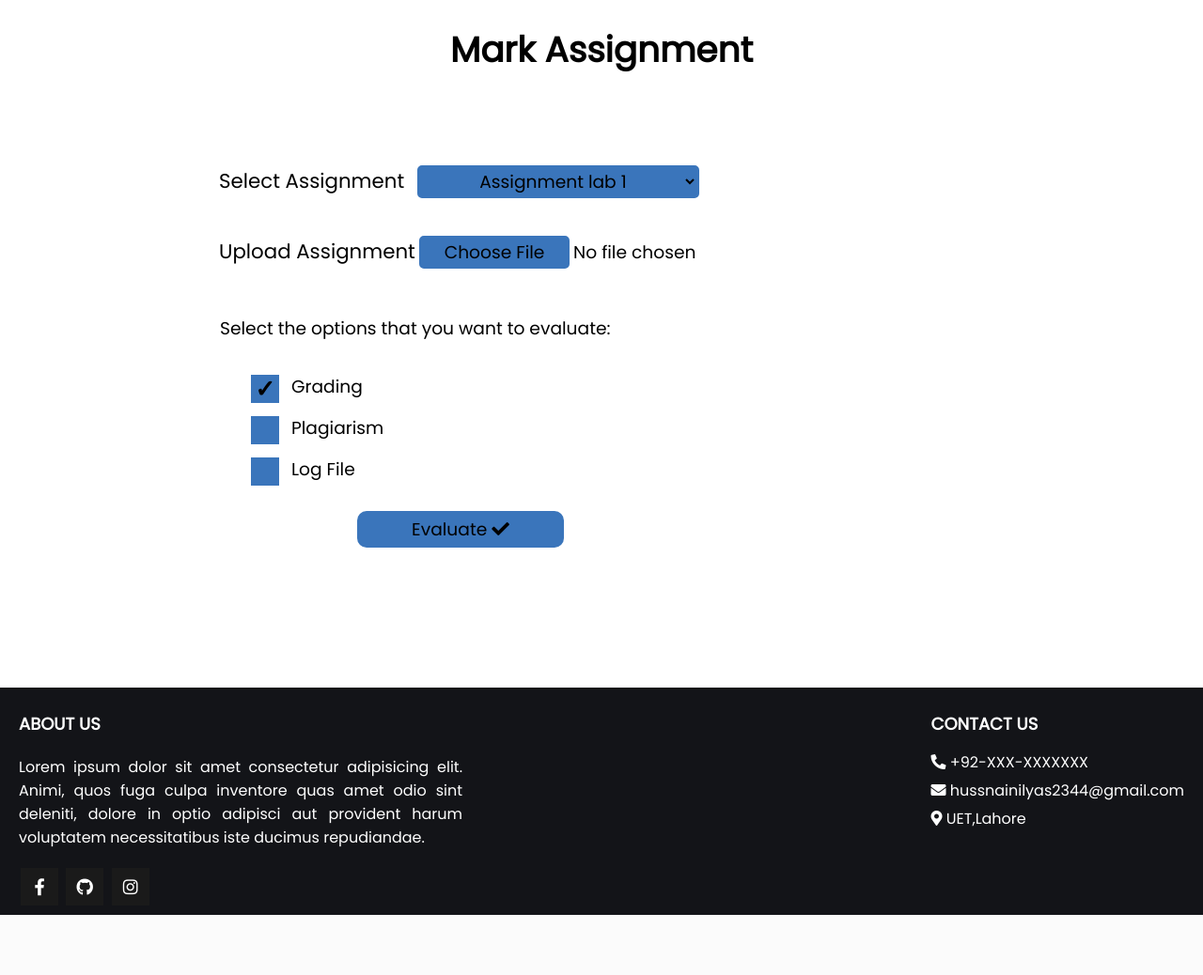
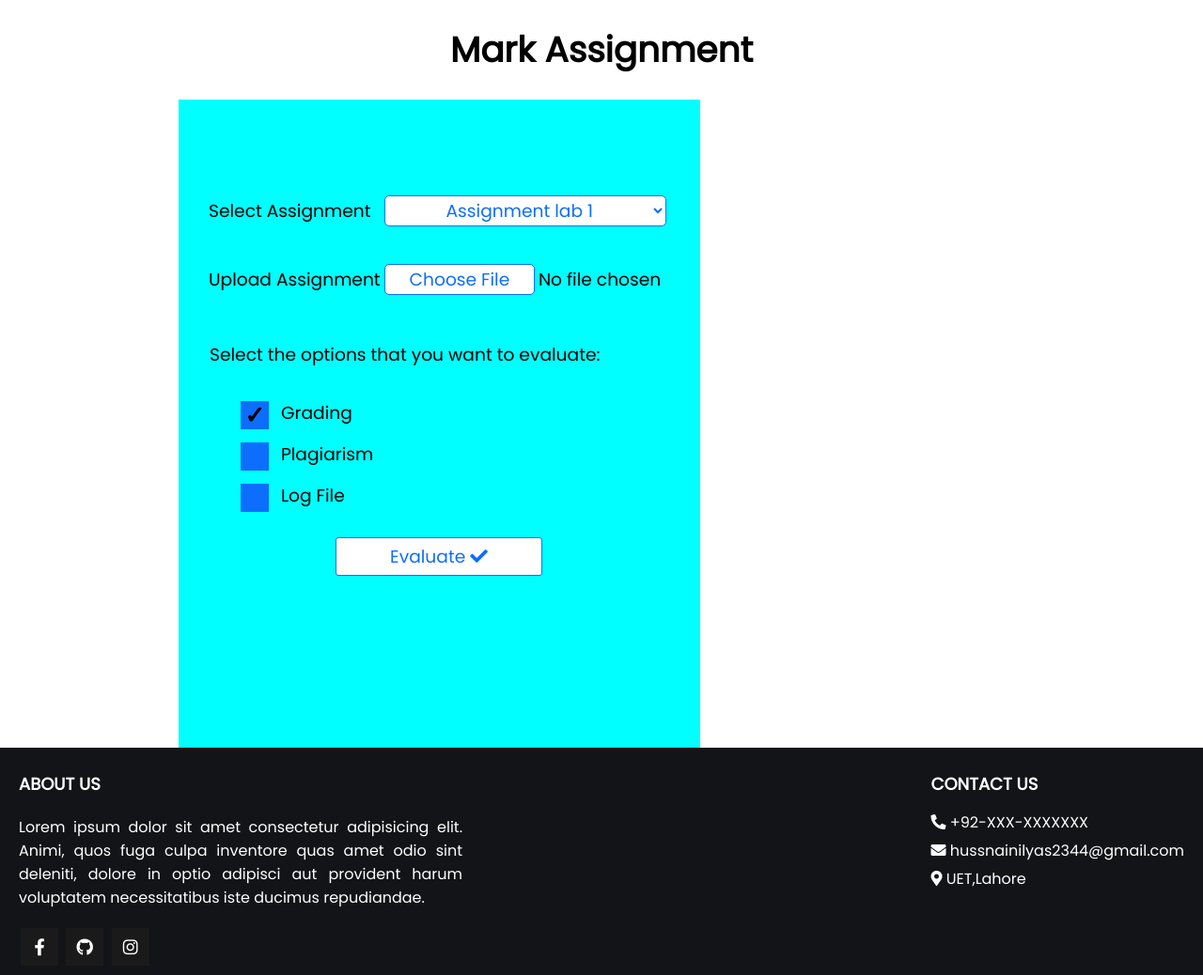
Before and after one commit to SE-19/autograding-of-cs-courses, a Flask app: page /mark_assignment in a window 1280 px wide. Shown: the part 67-1105 px from the top of the page at 94% size. Before the commit the page ends 1041 px from the top, so only its background shows below. Run offline with Flask 2, Linux system fonts and the light colour scheme; some libraries are stand-ins or nearby versions.

Commit message:
mark_assignment is responsive now

```diff
--- a/static/css/mark_assignment.css
+++ b/static/css/mark_assignment.css
@@ -6,20 +6,19 @@
     font-family: 'Poppins';
     font-size: 28pt;
 }
-
 .container {
     border: 0;
-    border-radius: 50px;
     user-select: none;
     margin-left: 190px;
-    width: 600px;
+    width: 555px;
+    padding: 2rem;
+    background-color:aqua;
 }
 .inside-container {
-    width: 514px;
-    margin-left: 43px;
+    width: 490px;
 }
 #select_assignment_lbl, #upload_assignment_lbl {
-    font-size: 16pt;
+    font-size: 14pt;
     font-family: 'Poppins';
 
 }
@@ -29,9 +28,9 @@
     padding: 1px 11px;
     width: 300px;
     text-align:center;
-    color: #000000;
-    background: #3A75BB;
-    border: 2px solid #3A75BB;
+    color: #0d6efd;
+    background: #ffffff;
+    border: 1px solid #0d6efd;
     cursor: pointer;
     border-radius: 5px;
     font-family: 'Poppins';
@@ -41,10 +40,11 @@
 .select_assignment:focus,
 #choose::-webkit-file-upload-button:hover{
     outline: none;
-    border: 2px solid #7ca4d4;
+    color:#ffffff;
+    background-color: #0d6efd;
 }
 .select_assignment option{
-    border: 2px solid #3A75BB;
+    border: 2px solid #0d6efd;
 }
 #choose{
     margin-top: 40px;
@@ -54,13 +54,18 @@
     font-family: 'Poppins';
 }
 #choose::-webkit-file-upload-button{
-    border: 2px solid #3A75BB;
+    border: 1px solid #0d6efd;
     border-radius: 5px;
     width: 160px;
     padding: 1px 11px;
-    background: #3A75BB;
+    color: #0d6efd;
+    background-color: #ffffff;
     font-size: 14pt;
     font-family: 'Poppins';
+}
+.check-line-text {
+    font-size: 14pt;
+    font-family: 'Poppins'
 }
 .checkboxes{
     margin-left: 30px;
@@ -69,7 +74,7 @@
 }
 .check-color:checked::after{
     animation: click-wave 0.5s;
-    background:#3A75BB;
+    background:#0d6efd;
     content: '';
     display: block;
     position: relative;
@@ -103,7 +108,7 @@
     height: 30px;
     width: 30px;
     transition: all 0.15s ease-out 0s;
-    background:#3A75BB;
+    background:#0d6efd;
     border: 0;
     color: #000000;
     cursor: pointer;
@@ -132,21 +137,70 @@
     padding: 5px 24px;
     font-size: 14pt;
     font-family: 'Poppins';
-    background-color:#3A75BB;
-    border: 0;
-    border-radius: 10px;
+    color: #0d6efd;
+    background-color:#ffffff;
+    border: 1px solid #0d6efd;
+    border-radius: 3px;
 }
 
 
 #evaluate:hover, #download:hover{
     cursor: pointer;
-    transform: scale(1.1);
-    box-shadow: 0px 0px 25px #194e8f;
+    background-color:#0d6efd;
+    color: #ffffff;
 }
 #evaluate:active, #download:active{
-    background-color:#194e8f;
+    transition: color .15s ease-in-out;
+    background-color:color .15s ease-in-out;
+    border-color: .15s ease-in-out;
+    box-shadow: .15s ease-in-out;
 }
 .d-btn {
-    text-align: center;
     visibility:hidden
 }
+@media (min-width: 650px) and (max-width: 950px ) {
+    .container {
+      margin: auto;
+    }
+}
+@media (min-width: 0px) and (max-width: 650px ) {
+    .inside-container{
+        width: 385px;
+        margin: auto;
+    }
+    .container {
+        width: 430px;
+        padding:1rem;
+        margin: auto;
+      }
+    #evaluate, #download {
+      font-size: 12pt;
+      width: 160px;
+    }
+    #select_assignment_lbl, #upload_assignment_lbl {
+        font-size: 12pt;
+    }
+    .select_assignment, #choose{
+        font-size: 12pt;
+        width: 220px;
+    }
+    #choose::-webkit-file-upload-button{
+        font-size: 11pt;
+        width: 100px;
+    }
+    .checkboxes, .check-line-text {
+        font-size: 12pt;
+    }
+    .check-color:checked::before {
+        font-size: 12pt;
+        width: 19px;
+        height: 19px;
+        line-height: 20px;
+    }
+    .check-color {
+        font-size: 12pt;
+        width: 19px;
+        height: 19px;
+        top: 8px;
+    }
+}
--- a/templates/mark_assignment.html
+++ b/templates/mark_assignment.html
@@ -4,11 +4,10 @@
     <link rel="stylesheet" href="https://pro.fontawesome.com/releases/v5.10.0/css/all.css">
     <h1 id="heading">Mark Assignment</h1>
 
-    <!-- adding the image -->
-    <!-- <img src="../static/images/mark_image.png" alt="Image Error" class="img"> -->
 
     <!-- Adding the assignment selector -->
     <div class="container">
+
         <div class="inside-container">
             <label for="select_assignment" id="select_assignment_lbl"> Select Assignment</label>
             <select name="select_assignment" class="select_assignment" required="True">
@@ -25,9 +24,9 @@
 
 
             <!-- statement before checkboxes -->
-            <p style="font-size: 14pt; font-family: 'Poppins'">
-                <i class="fa fa-chevron-double-right" style="color: #3A75BB;"></i>
-                <i class="fa fa-chevron-double-right" style="color: #3A75BB; margin-left:-9px;"></i>
+            <p class="check-line-text">
+                <i class="fa fa-chevron-double-right" style="color: #0d6efd;"></i>
+                <i class="fa fa-chevron-double-right" style="color: #0d6efd; margin-left:-9px;"></i>
                 Select the options that you want to evaluate:
             </p>
 
@@ -53,18 +52,15 @@
             <div style="text-align: center;">
                 <button type="button" id="evaluate">Evaluate <i class="fa fa-check"></i></button>
             </div>
+
+            <!-- download button -->
+            <div class="d-btn" style="text-align: center;">
+                <button type="button" id="download">Download <i class="fa fa-download"></i></button>
+            </div>
         </div>
     </div>
 
 
-    <!-- removing issue of float in image style -->
-    <div style="clear: both;"></div>
-
-
-    <!-- download button -->
-    <div class="d-btn">
-        <button type="button" id="download">Download <i class="fa fa-download"></i></button>
-    </div>
     <!-- editing visibility of download button -->
     <script>
         document.getElementById("evaluate").onclick = function() {
```
